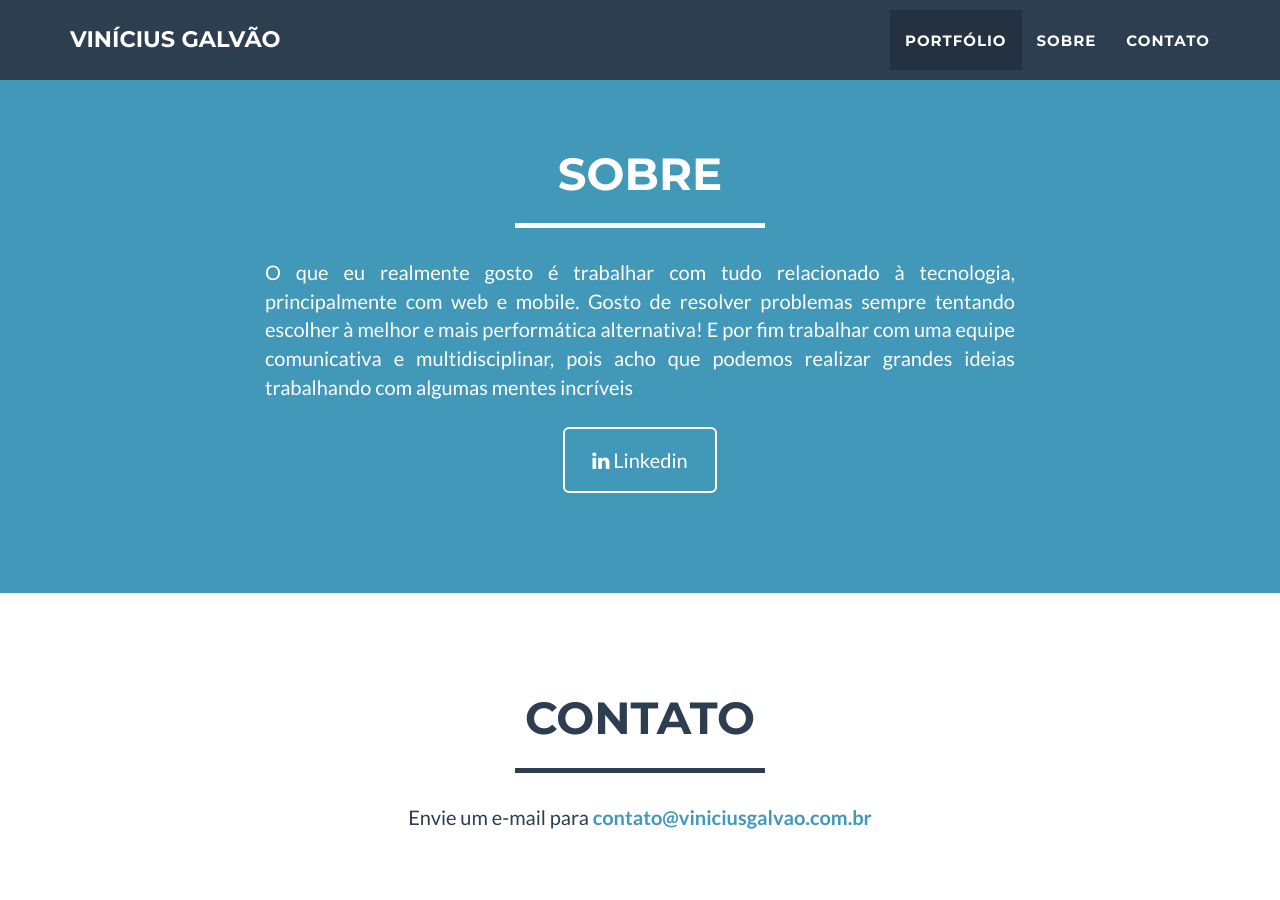
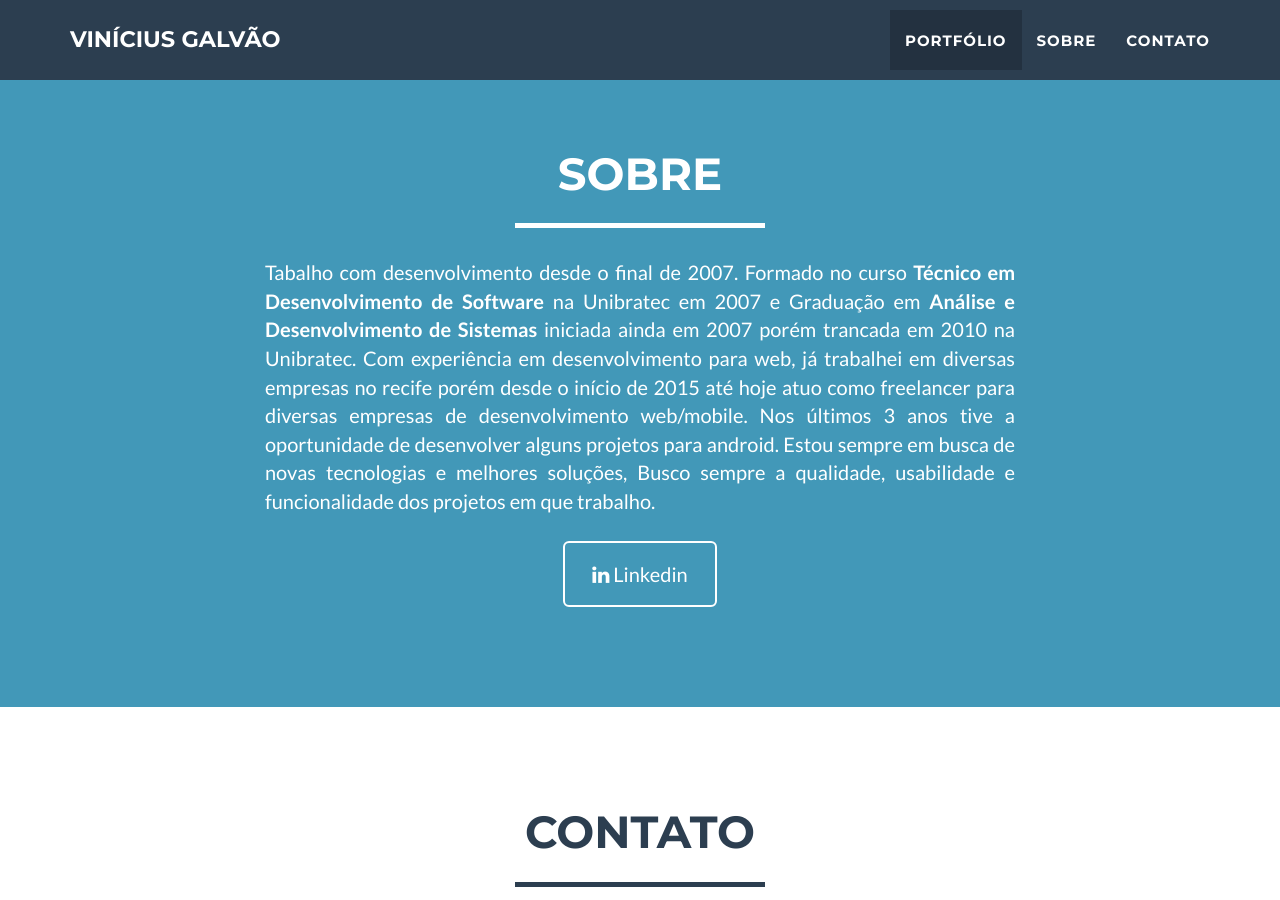
Before and after one commit to viniciusgalvao/viniciusgalvao.github.io, a Jekyll site: the page built from index.html, in a window 1280 px wide and 900 px high, scrolled down 1326 px. Built offline with Jekyll 4.4.1, drawn with Linux system fonts in a browser that asks for light colours.

Commit message:
Update about

```diff
--- a/_includes/about.html
+++ b/_includes/about.html
@@ -9,7 +9,9 @@
             </div>
             <div class="row">
                 <div class="col-lg-8 col-lg-offset-2 text-justify">
-                    <p>O que eu realmente gosto é trabalhar com tudo relacionado à tecnologia, principalmente com web e mobile. Gosto de resolver problemas sempre tentando escolher à melhor e mais performática alternativa! E por fim trabalhar com uma equipe comunicativa e multidisciplinar, pois acho que podemos realizar grandes ideias trabalhando com algumas mentes incríveis</p>
+                    <p>
+                        Tabalho com desenvolvimento desde o final de 2007. Formado no curso <strong>Técnico em Desenvolvimento de Software</strong> na Unibratec em 2007 e Graduação em <strong> Análise e Desenvolvimento de Sistemas</strong> iniciada ainda em 2007 porém trancada em 2010 na Unibratec. Com experiência em desenvolvimento para web, já trabalhei em diversas empresas no recife porém desde o início de 2015 até hoje atuo como freelancer para diversas empresas de desenvolvimento web/mobile. Nos últimos 3 anos tive a oportunidade de desenvolver alguns projetos para android. Estou sempre em busca de novas tecnologias e melhores soluções, Busco sempre a qualidade, usabilidade e funcionalidade dos projetos em que trabalho.
+                    </p>
                 </div>
                 <div class="col-lg-8 col-lg-offset-2 text-center">
                     <a href="https://www.linkedin.com/in/vin%C3%ADcius-galv%C3%A3o-78a95912" target="_blank" class="btn btn-lg btn-outline">
```
